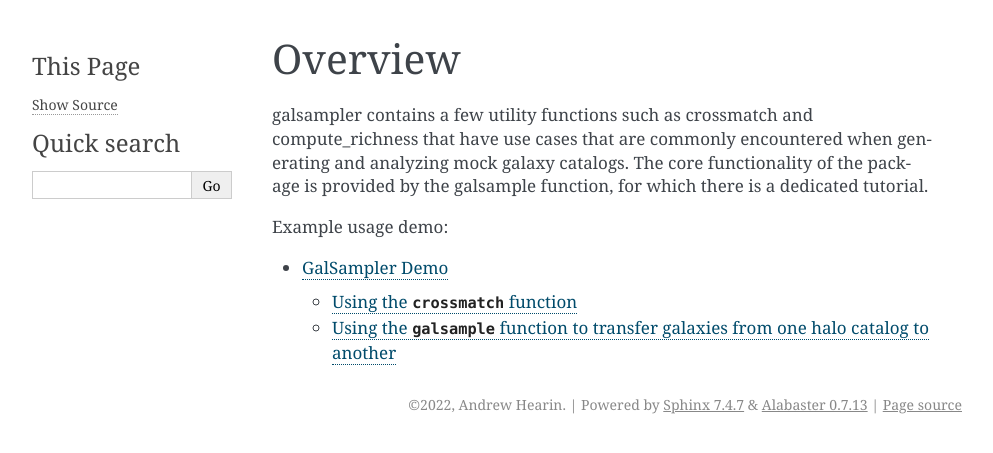
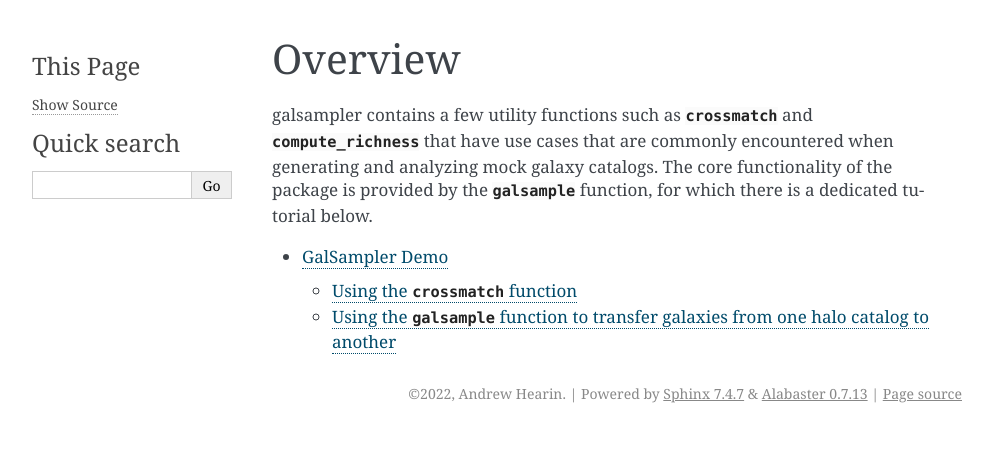
Before and after one commit to LSSTDESC/galsampler, a Sphinx documentation site: the page built from docs/source/intro.rst, in a window 1280 px wide. Shown: the top 453 px of the page, without its empty margins (148-1141 px from the left). Built offline with Sphinx 7.4.7, drawn with Linux system fonts in a browser that asks for light colours.

Commit message:
Add links

```diff
--- a/docs/source/installation.rst
+++ b/docs/source/installation.rst
@@ -16,7 +16,8 @@
 
     conda install galsampler
 
-The package can be also installed by cloning the GitHub repository and running:
+The package can be also installed by cloning the
+`galsampler <https://github.com/LSSTDESC/galsampler/>`__ GitHub repository and running:
 
 .. code-block:: python
 
--- a/docs/source/intro.rst
+++ b/docs/source/intro.rst
@@ -1,14 +1,16 @@
 Overview
 =========================
-galsampler contains a few utility functions such as crossmatch and compute_richness
+galsampler contains a few utility functions such as
+:meth:`crossmatch <~galsampler.crossmatch.crossmatch>` and
+:meth:`compute_richness <~galsampler.crossmatch.compute_richness>`
 that have use cases that are commonly encountered when
 generating and analyzing mock galaxy catalogs.
-The core functionality of the package is provided by the galsample function,
-for which there is a dedicated tutorial.
+The core functionality of the package is provided by the
+:meth:`galsample <~galsampler.galmatch.galsample>` function,
+for which there is a dedicated tutorial below.
 
 
 .. toctree::
    :maxdepth: 2
-   :caption: Example usage demo:
 
    demo_galsampler.ipynb
```
